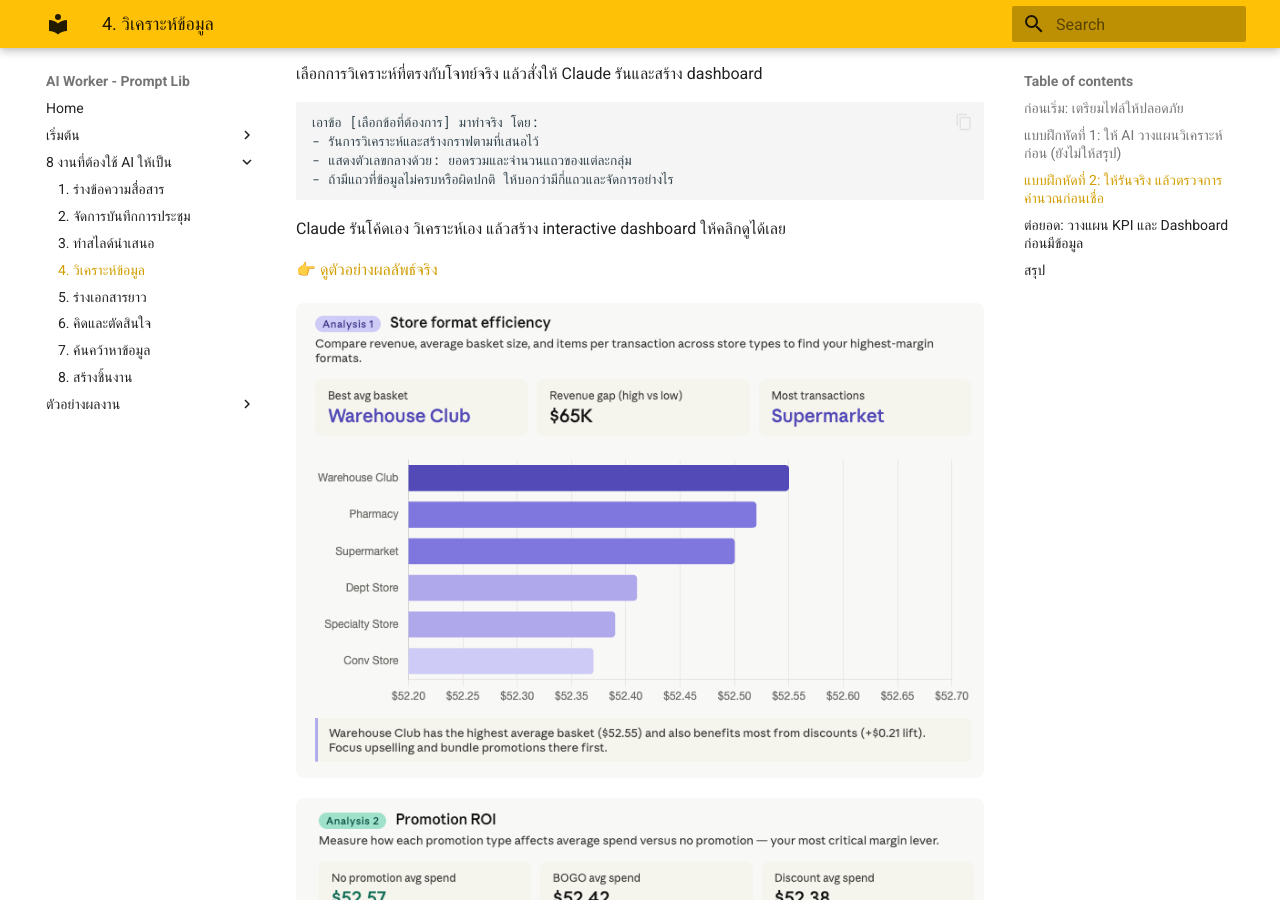
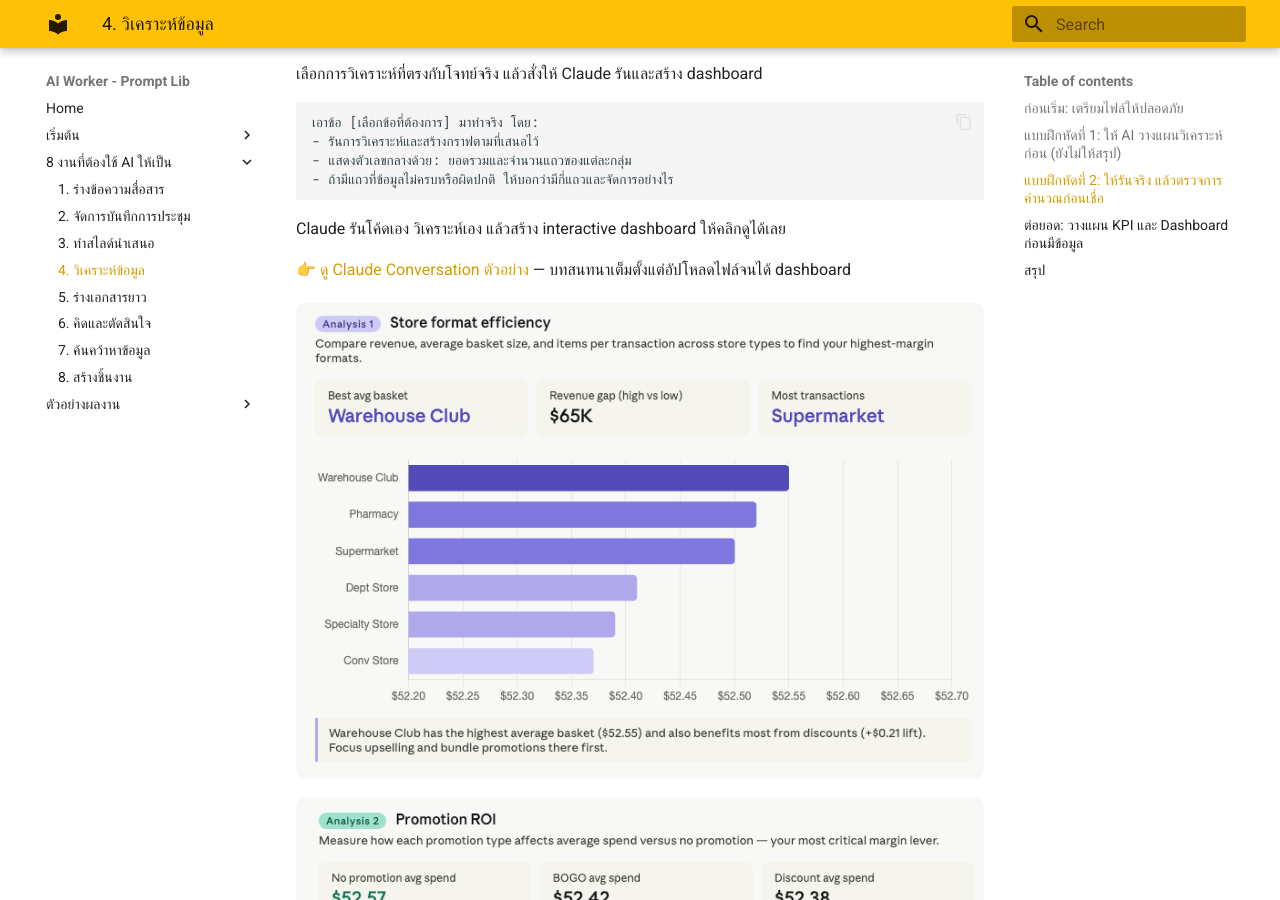
Before and after one commit to warasinee-cha/aiworker-prompt-lib, an MkDocs documentation site: the page built from docs/data-analysis.md, in a window 1280 px wide and 900 px high, scrolled down 1800 px. Built offline with MkDocs 1.6.1 and Material for MkDocs 9.7.7, drawn with Linux system fonts in a browser that asks for light colours.

Commit message:
ปรับข้อความลิงก์ Claude Conversation ในหน้าวิเคราะห์ข้อมูลให้ตรงรูปแบบเดียวกับหน้าอื่น
Co-Authored-By: Claude Opus 5 <noreply@anthropic.com>

```diff
--- a/docs/data-analysis.md
+++ b/docs/data-analysis.md
@@ -63,7 +63,7 @@ Store_Type, Discount_Applied
 
 Claude รันโค้ดเอง วิเคราะห์เอง แล้วสร้าง interactive dashboard ให้คลิกดูได้เลย
 
-👉 [ดูตัวอย่างผลลัพธ์จริง](https://claude.ai/share/95df7400-6270-4218-801f-ae1e0700c3ea)
+👉 [ดู Claude Conversation ตัวอย่าง](https://claude.ai/share/95df7400-6270-4218-801f-ae1e0700c3ea) — บทสนทนาเต็มตั้งแต่อัปโหลดไฟล์จนได้ dashboard
 
 <div class="ac-gallery ac-gallery-large">
   <img src="../images/claude-analytics-2.png" alt="ผลลัพธ์การวิเคราะห์แบบ interactive" />
```
